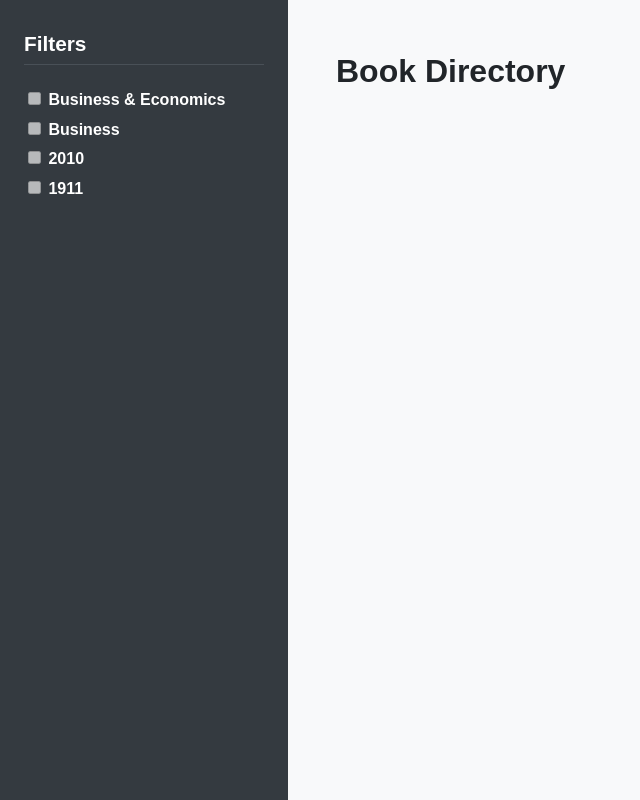
After one commit to Sheila5rwa/ALU_Playing_APIs, a Flask app: page /results in a window 1280 px wide. The commit adds this page. Shown: the whole page, without its empty margins (0-640 px from the left). Run offline with Flask 3, Linux system fonts and the light colour scheme.

Commit message:
Assignment Completed

```diff
--- a/get_book.py
+++ b/get_book.py
@@ -10,8 +10,8 @@ api_key = os.getenv("GOOGLE_BOOK_API")
 
 def get_books(domain):
     """Fetches book information from Google Books API based on the given domain."""
-
-    api_url = f"https://www.googleapis.com/books/v1/volumes?q=subject:{domain}&key={api_key}"
+    max_number_of_books = 30
+    api_url = f"https://www.googleapis.com/books/v1/volumes?q=subject:{domain}&maxResults={max_number_of_books}&key={api_key}"
     response = requests.get(url=api_url, timeout=10)
 
     if response.status_code != 200:
@@ -27,7 +27,7 @@ def get_books(domain):
     language = [item["volumeInfo"].get("language", "Unknown") for item in data]
     preview_link = [item["volumeInfo"].get("previewLink", "#") for item in data]
 
-    return data, title, author_names, publisher, description, publishedDate, average_rating, language, preview_link
+    return title, author_names, publisher, description, publishedDate, average_rating, language, preview_link
 
 if __name__ == "__main__":
     get_books()
--- a/main.py
+++ b/main.py
@@ -1,21 +1,63 @@
 #!/usr/bin/env python3
 
 import os
-from flask import Flask, request, render_template
-from get_book import get_books
+import secrets
+from flask import Flask, request, render_template, session, redirect, url_for
+from flask_session import Session
+from collections import defaultdict
+from get_book import get_books  # Make sure this function returns a tuple of 8 lists
 
 app = Flask(__name__)
+
+# Set up a temporary folder to store session files
+os.makedirs("temp_session", exist_ok=True)
+
+app.secret_key = secrets.token_hex(16)
+app.config['SESSION_TYPE'] = 'filesystem'
+app.config['SESSION_FILE_DIR'] = os.path.abspath("temp_session")
+app.config['SESSION_PERMANENT'] = False
+
+# Enable server-side sessions
+Session(app)
 
 @app.route("/", methods=["GET", "POST"])
 def search():
     if request.method == "POST":
         user_search = request.form.get("query")
         books_data = get_books(domain=user_search)
+        session["book_data"] = books_data
+        return redirect(url_for("results"))
+    return render_template("index.html")
 
-        print(user_search)
-        print(books_data)
-        return render_template("results.html")
-    return render_template("index.html")
+
+@app.route("/results", methods=["GET"])
+def results():
+    book_data = session.get("book_data", None)
+
+    # Ensure the data is valid
+    if not book_data or not isinstance(book_data, (tuple, list)) or len(book_data) != 8:
+        title, author_names, publisher, description, publishedDate, average_rating, language, preview_link = [], [], [], [], [], [], [], []
+    else:
+        title, author_names, publisher, description, publishedDate, average_rating, language, preview_link = book_data
+
+    # Grouping books by their title (key) and all associated metadata (value)
+    grouped_info = defaultdict(list)
+    for t, an, pub, desc, pdate, a_rating, lang, preview in zip(
+        title, author_names, publisher, description, publishedDate, average_rating, language, preview_link
+    ):
+        grouped_info[t].append({
+            "author": an,
+            "publisher": pub,
+            "description": desc,
+            "publishedDate": pdate,
+            "average_rating": a_rating,
+            "language": lang,
+            "preview_link": preview
+        })
+        print(grouped_info)
+
+    return render_template("test.html", grouped_info=grouped_info)
+
 
 if __name__ == "__main__":
     app.run(debug=True, port=5000)
--- a/requirements.txt
+++ b/requirements.txt
@@ -1,3 +1,4 @@
 requests
 flask
 python-dotenv
+flask-session
--- /dev/null
+++ b/templates/test.html
@@ -0,0 +1,121 @@
+<!DOCTYPE html>
+<html lang="en">
+<head>
+<meta charset="UTF-8" />
+<meta name="viewport" content="width=device-width, initial-scale=1" />
+<title>Book Directory with Sidebar</title>
+<style>
+  body {
+    font-family: 'Arial', sans-serif;
+    margin: 0;
+    background: #f8f9fa;
+    color: #212529;
+    display: flex;
+    min-height: 100vh;
+  }
+  .sidebar {
+    width: 240px;
+    background: #343a40;
+    color: #fff;
+    padding: 2rem 1.5rem;
+  }
+  .sidebar h2 {
+    margin-top: 0;
+    font-weight: 700;
+    font-size: 1.3rem;
+    margin-bottom: 1.5rem;
+    border-bottom: 1px solid #495057;
+    padding-bottom: 0.5rem;
+  }
+  .sidebar label {
+    display: block;
+    margin: 0.6rem 0;
+    font-weight: 600;
+    cursor: pointer;
+  }
+  .main-content {
+    flex-grow: 1;
+    padding: 2rem 3rem;
+  }
+  .book-list {
+    max-width: 900px;
+    margin: 0 auto;
+  }
+  .book-item {
+    display: flex;
+    background: white;
+    border-radius: 8px;
+    margin-bottom: 1.8rem;
+    box-shadow: 0 2px 8px rgb(0 0 0 / 0.1);
+    overflow: hidden;
+  }
+  .book-item img {
+    width: 130px;
+    object-fit: cover;
+  }
+  .details {
+    padding: 1rem 1.5rem;
+  }
+  .title {
+    font-size: 1.2rem;
+    font-weight: 700;
+    margin-bottom: 0.3rem;
+    color: #212529;
+  }
+  .author {
+    font-style: italic;
+    margin-bottom: 0.5rem;
+    color: #495057;
+  }
+  .info {
+    font-size: 0.9rem;
+    margin-bottom: 0.5rem;
+    color: #6c757d;
+  }
+  a {
+    color: #007bff;
+    text-decoration: none;
+    font-weight: 600;
+  }
+  a:hover {
+    text-decoration: underline;
+  }
+</style>
+</head>
+<body>
+
+<div class="sidebar">
+  <h2>Filters</h2>
+  <label><input type="checkbox" disabled /> Business & Economics</label>
+  <label><input type="checkbox" disabled /> Business</label>
+  <label><input type="checkbox" disabled /> 2010</label>
+  <label><input type="checkbox" disabled /> 1911</label>
+</div>
+
+<div class="main-content">
+  <h1>Book Directory</h1>
+  <div class="book-list">
+    {% for title, books in grouped_info.items() %}
+      {% for book in books %}
+        <div class="book-item">
+          <img src="http://books.google.com/books/content?id={{ book.preview_link.split('id=')[1].split('&')[0] }}&printsec=frontcover&img=1&zoom=1&edge=curl&source=gbs_api" alt="{{ title }}">
+          <div class="details">
+            <div class="title">{{ title }}</div>
+            <div class="author">{{ book.author | join(', ') }}</div>
+            <div class="info">
+              Publisher: {{ book.publisher }} |
+              Published: {{ book.publishedDate }} |
+              Language: {{ book.language }}{% if book.average_rating %} |
+              Rating: {{ book.average_rating }}{% endif %}
+            </div>
+            <p>{{ book.description or "No description available." }}</p>
+            <a href="{{ book.preview_link }}" target="_blank">Preview</a>
+          </div>
+        </div>
+      {% endfor %}
+    {% endfor %}
+  </div>
+</div>
+
+</body>
+</html>
```
Also changed, not shown: templates/index.html (+30 -11 lines), 2 other files.
